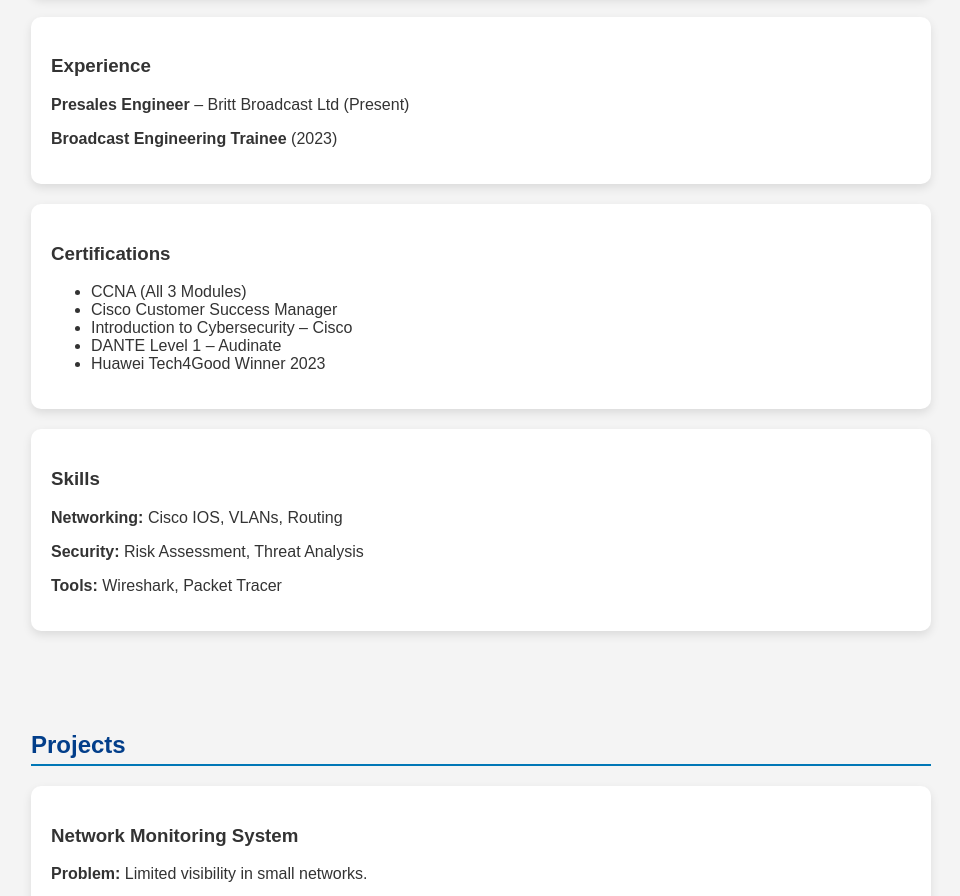
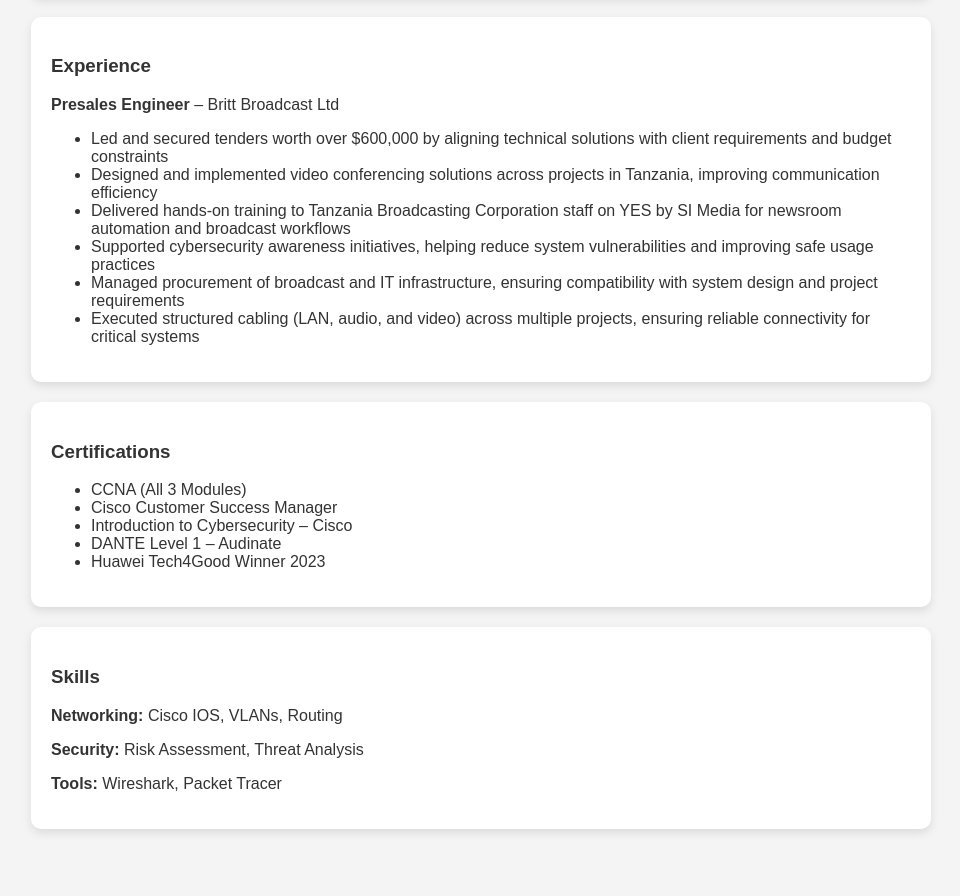
Before and after one commit to MatildaOuko/Portfolio-website, a plain HTML site: page index.html in a window 1280 px wide. Shown: the part 1146-2042 px from the top of the page, without its empty margins (159-1119 px from the left). Drawn offline with Linux system fonts and the light colour scheme.

Commit message:
Update index.html

```diff
--- a/index.html
+++ b/index.html
@@ -160,10 +160,24 @@
   </div>
 
   <div class="box">
-    <h3>Experience</h3>
-    <p><strong>Presales Engineer</strong> – Britt Broadcast Ltd (Present)</p>
-    <p><strong>Broadcast Engineering Trainee</strong> (2023)</p>
-  </div>
+  <h3>Experience</h3>
+
+  <p><strong>Presales Engineer</strong> – Britt Broadcast Ltd</p>
+
+  <ul>
+    <li>Led and secured tenders worth over $600,000 by aligning technical solutions with client requirements and budget constraints</li>
+
+    <li>Designed and implemented video conferencing solutions across projects in Tanzania, improving communication efficiency</li>
+
+    <li>Delivered hands-on training to Tanzania Broadcasting Corporation staff on YES by SI Media for newsroom automation and broadcast workflows</li>
+
+    <li>Supported cybersecurity awareness initiatives, helping reduce system vulnerabilities and improving safe usage practices</li>
+
+    <li>Managed procurement of broadcast and IT infrastructure, ensuring compatibility with system design and project requirements</li>
+
+    <li>Executed structured cabling (LAN, audio, and video) across multiple projects, ensuring reliable connectivity for critical systems</li>
+  </ul>
+</div>
 
   <div class="box">
     <h3>Certifications</h3>
```
